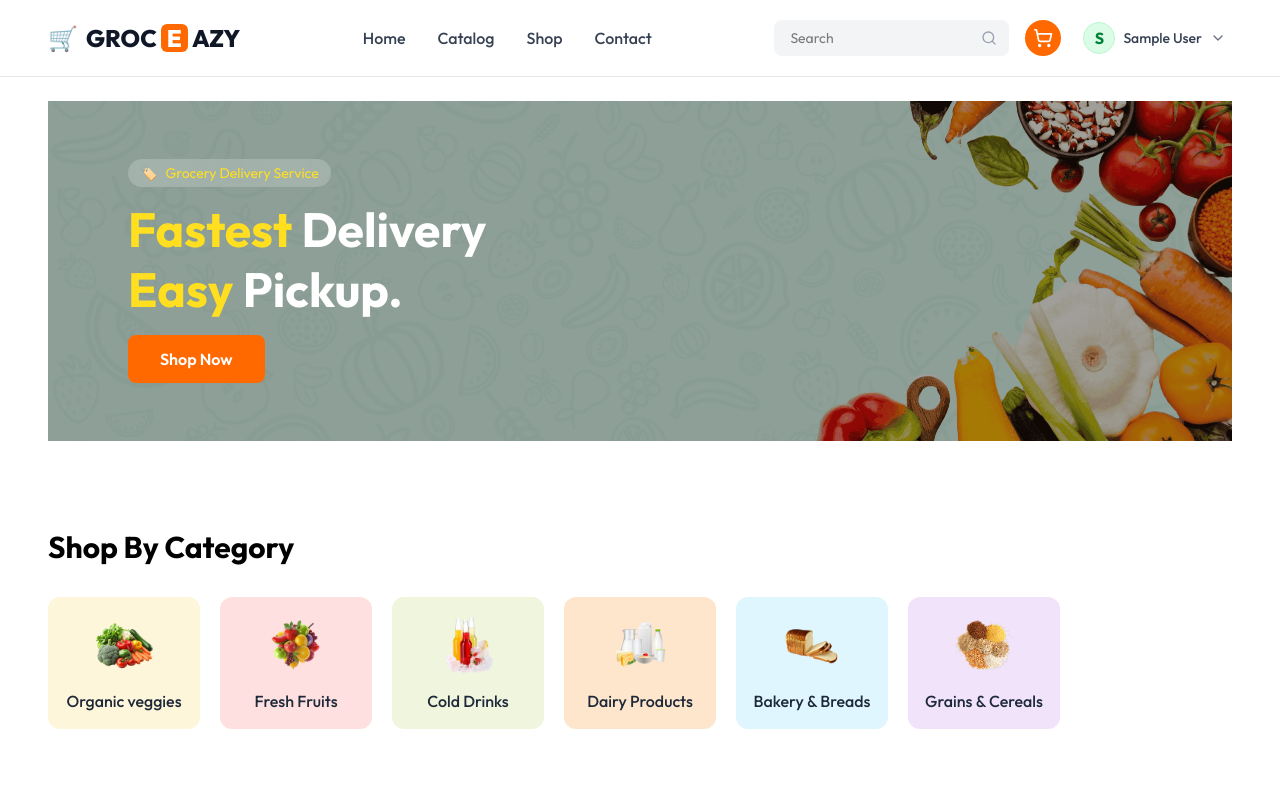
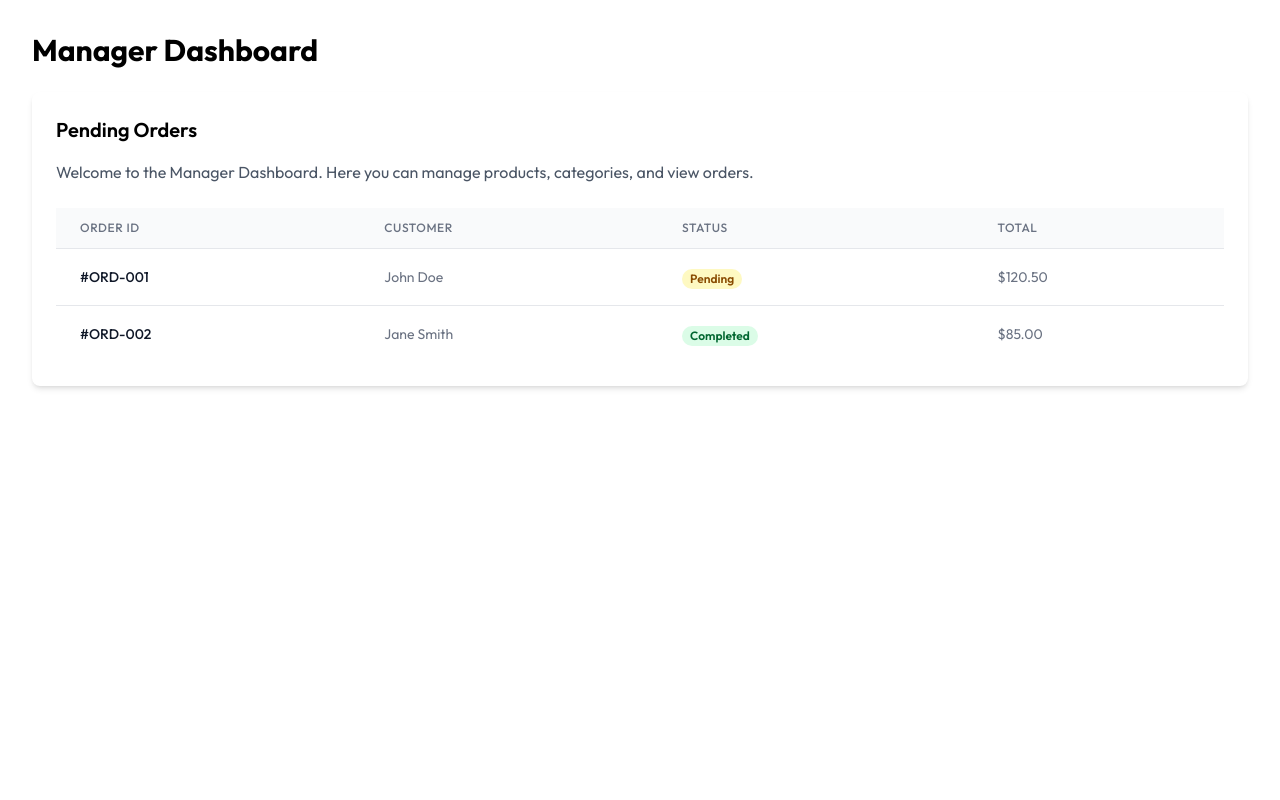
Before and after one commit to nikita-d-wow/GrocEazy-Frontend, a React (Vite) app: page /manager in a window 1280 px wide. Before the commit this address led to /. Shown: the top 800 px of the page. Built offline with nearby package versions, Linux system fonts and the light colour scheme; no server answers; sample sign-in values are in the browser's storage.

Commit message:
feat: Implement RBAC [skip ci]

```diff
--- a/src/App.tsx
+++ b/src/App.tsx
@@ -16,6 +16,10 @@ import CartPage from './views/customer/CartPage';
 
 import Login from './views/auth/Login';
 import Register from './views/auth/Register';
+import Unauthorized from './views/auth/Unauthorized';
+import ProtectedRoute from './components/auth/ProtectedRoute';
+import AdminDashboard from './views/admin/AdminDashboard';
+import ManagerDashboard from './views/manager/ManagerDashboard';
 
 function App() {
   return (
@@ -41,8 +45,18 @@ function App() {
       <Route path="/customer/dashboard" element={<Dashboard />} />
 
       {/* MANAGER ROUTES */}
-      <Route path="/manager/products" element={<ProductManagement />} />
-      <Route path="/manager/categories" element={<CategoryManagement />} />
+      <Route element={<ProtectedRoute allowedRoles={['manager', 'admin']} />}>
+        <Route path="/manager" element={<ManagerDashboard />} />
+        <Route path="/manager/products" element={<ProductManagement />} />
+        <Route path="/manager/categories" element={<CategoryManagement />} />
+      </Route>
+
+      {/* ADMIN ROUTES */}
+      <Route element={<ProtectedRoute allowedRoles={['admin']} />}>
+        <Route path="/admin" element={<AdminDashboard />} />
+      </Route>
+
+      <Route path="/unauthorized" element={<Unauthorized />} />
 
       {/* FALLBACK */}
       <Route path="*" element={<Navigate to="/" replace />} />
--- /dev/null
+++ b/src/components/auth/ProtectedRoute.tsx
@@ -0,0 +1,33 @@
+import { Navigate, Outlet } from 'react-router-dom';
+import { useSelector } from 'react-redux';
+import type { RootState } from '../../redux/rootReducer';
+import { Loader2 } from 'lucide-react';
+
+interface ProtectedRouteProps {
+    allowedRoles: string[];
+    children?: React.ReactNode;
+}
+
+const ProtectedRoute = ({ allowedRoles, children }: ProtectedRouteProps) => {
+    const { user, loading } = useSelector((state: RootState) => state.auth);
+
+    if (loading) {
+        return (
+            <div className="flex justify-center items-center h-screen">
+                <Loader2 className="animate-spin h-8 w-8 text-green-600" />
+            </div>
+        );
+    }
+
+    if (!user) {
+        return <Navigate to="/login" replace />;
+    }
+
+    if (!allowedRoles.includes(user.role)) {
+        return <Navigate to="/unauthorized" replace />;
+    }
+
+    return children ? <>{children}</> : <Outlet />;
+};
+
+export default ProtectedRoute;
--- a/src/components/customer/UserProfileDropdown.tsx
+++ b/src/components/customer/UserProfileDropdown.tsx
@@ -1,7 +1,7 @@
 import React, { useState, useRef, useEffect } from 'react';
 import { useDispatch, useSelector } from 'react-redux';
 import { useNavigate } from 'react-router-dom';
-import { LogOut, User, Settings, ShoppingBag, ChevronDown } from 'lucide-react';
+import { LogOut, User, Settings, ShoppingBag, ChevronDown, ShieldCheck, Briefcase } from 'lucide-react';
 import { logout } from '../../redux/actions/authActions';
 import type { RootState } from '../../redux/rootReducer';
 
@@ -60,6 +60,24 @@ const UserProfileDropdown: React.FC = () => {
                         <p className="text-xs text-gray-500 truncate">{user.email}</p>
                     </div>
 
+                    {user.role === 'admin' && (
+                        <button
+                            onClick={() => { setIsOpen(false); navigate('/admin'); }}
+                            className="w-full text-left flex items-center gap-2 px-3 py-2 text-sm text-gray-700 hover:bg-gray-50 rounded-md transition-colors"
+                        >
+                            <ShieldCheck size={16} />
+                            Admin Dashboard
+                        </button>
+                    )}
+                    {(user.role === 'manager' || user.role === 'admin') && (
+                        <button
+                            onClick={() => { setIsOpen(false); navigate('/manager'); }}
+                            className="w-full text-left flex items-center gap-2 px-3 py-2 text-sm text-gray-700 hover:bg-gray-50 rounded-md transition-colors"
+                        >
+                            <Briefcase size={16} />
+                            Manager Dashboard
+                        </button>
+                    )}
                     <div className="px-1">
                         <button
                             onClick={() => { setIsOpen(false); /* Navigate to profile */ }}
--- /dev/null
+++ b/src/views/admin/AdminDashboard.tsx
@@ -0,0 +1,29 @@
+import React from 'react';
+
+const AdminDashboard: React.FC = () => {
+    return (
+        <div className="p-8">
+            <h1 className="text-3xl font-bold mb-6">Admin Dashboard</h1>
+            <div className="bg-white p-6 rounded-lg shadow-md">
+                <h2 className="text-xl font-semibold mb-4">Admin Stats</h2>
+                <p className="text-gray-600">Welcome to the Admin Dashboard. Here you can manage users, view system stats, and more.</p>
+                <div className="grid grid-cols-1 md:grid-cols-3 gap-6 mt-6">
+                    <div className="bg-blue-50 p-4 rounded-lg border border-blue-200">
+                        <h3 className="font-medium text-blue-800">Total Users</h3>
+                        <p className="text-2xl font-bold text-blue-900">12,345</p>
+                    </div>
+                    <div className="bg-green-50 p-4 rounded-lg border border-green-200">
+                        <h3 className="font-medium text-green-800">Total Revenue</h3>
+                        <p className="text-2xl font-bold text-green-900">$54,321</p>
+                    </div>
+                    <div className="bg-purple-50 p-4 rounded-lg border border-purple-200">
+                        <h3 className="font-medium text-purple-800">Active Sessions</h3>
+                        <p className="text-2xl font-bold text-purple-900">123</p>
+                    </div>
+                </div>
+            </div>
+        </div>
+    );
+};
+
+export default AdminDashboard;
--- /dev/null
+++ b/src/views/auth/Unauthorized.tsx
@@ -0,0 +1,23 @@
+import React from 'react';
+import { Link } from 'react-router-dom';
+import { ShieldAlert } from 'lucide-react';
+
+const Unauthorized: React.FC = () => {
+    return (
+        <div className="min-h-screen flex flex-col items-center justify-center bg-gray-50 p-4 text-center">
+            <ShieldAlert className="w-16 h-16 text-red-500 mb-4" />
+            <h1 className="text-3xl font-bold text-gray-900 mb-2">Access Denied</h1>
+            <p className="text-gray-600 mb-8 max-w-md">
+                You do not have permission to view this page. Please contact your administrator if you believe this is a mistake.
+            </p>
+            <Link
+                to="/"
+                className="bg-green-600 hover:bg-green-700 text-white font-semibold py-2 px-6 rounded-lg transition-colors"
+            >
+                Go to Home
+            </Link>
+        </div>
+    );
+};
+
+export default Unauthorized;
--- /dev/null
+++ b/src/views/manager/ManagerDashboard.tsx
@@ -0,0 +1,47 @@
+import React from 'react';
+
+const ManagerDashboard: React.FC = () => {
+    return (
+        <div className="p-8">
+            <h1 className="text-3xl font-bold mb-6">Manager Dashboard</h1>
+            <div className="bg-white p-6 rounded-lg shadow-md">
+                <h2 className="text-xl font-semibold mb-4">Pending Orders</h2>
+                <p className="text-gray-600">Welcome to the Manager Dashboard. Here you can manage products, categories, and view orders.</p>
+                <div className="mt-6">
+                    <div className="overflow-x-auto">
+                        <table className="min-w-full divide-y divide-gray-200">
+                            <thead className="bg-gray-50">
+                                <tr>
+                                    <th className="px-6 py-3 text-left text-xs font-medium text-gray-500 uppercase tracking-wider">Order ID</th>
+                                    <th className="px-6 py-3 text-left text-xs font-medium text-gray-500 uppercase tracking-wider">Customer</th>
+                                    <th className="px-6 py-3 text-left text-xs font-medium text-gray-500 uppercase tracking-wider">Status</th>
+                                    <th className="px-6 py-3 text-left text-xs font-medium text-gray-500 uppercase tracking-wider">Total</th>
+                                </tr>
+                            </thead>
+                            <tbody className="bg-white divide-y divide-gray-200">
+                                <tr>
+                                    <td className="px-6 py-4 whitespace-nowrap text-sm font-medium text-gray-900">#ORD-001</td>
+                                    <td className="px-6 py-4 whitespace-nowrap text-sm text-gray-500">John Doe</td>
+                                    <td className="px-6 py-4 whitespace-nowrap">
+                                        <span className="px-2 inline-flex text-xs leading-5 font-semibold rounded-full bg-yellow-100 text-yellow-800">Pending</span>
+                                    </td>
+                                    <td className="px-6 py-4 whitespace-nowrap text-sm text-gray-500">$120.50</td>
+                                </tr>
+                                <tr>
+                                    <td className="px-6 py-4 whitespace-nowrap text-sm font-medium text-gray-900">#ORD-002</td>
+                                    <td className="px-6 py-4 whitespace-nowrap text-sm text-gray-500">Jane Smith</td>
+                                    <td className="px-6 py-4 whitespace-nowrap">
+                                        <span className="px-2 inline-flex text-xs leading-5 font-semibold rounded-full bg-green-100 text-green-800">Completed</span>
+                                    </td>
+                                    <td className="px-6 py-4 whitespace-nowrap text-sm text-gray-500">$85.00</td>
+                                </tr>
+                            </tbody>
+                        </table>
+                    </div>
+                </div>
+            </div>
+        </div>
+    );
+};
+
+export default ManagerDashboard;
```
